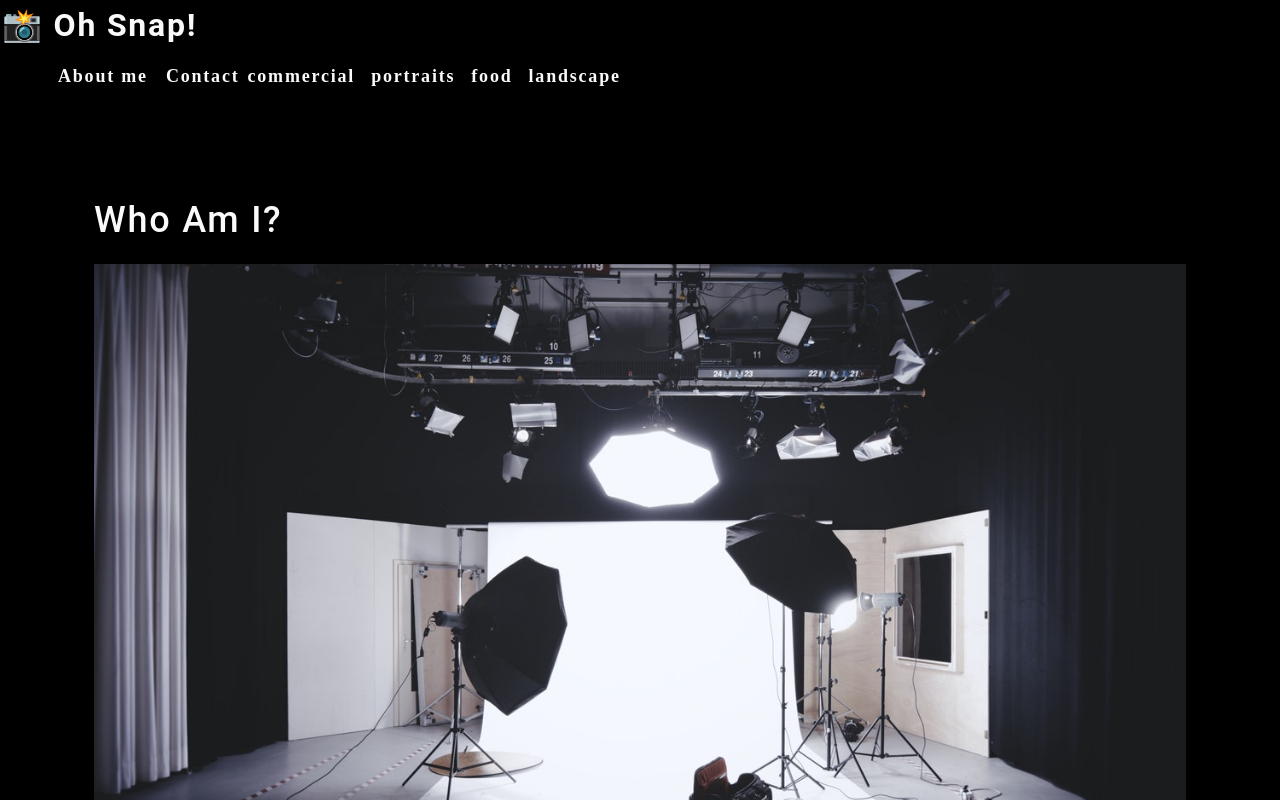
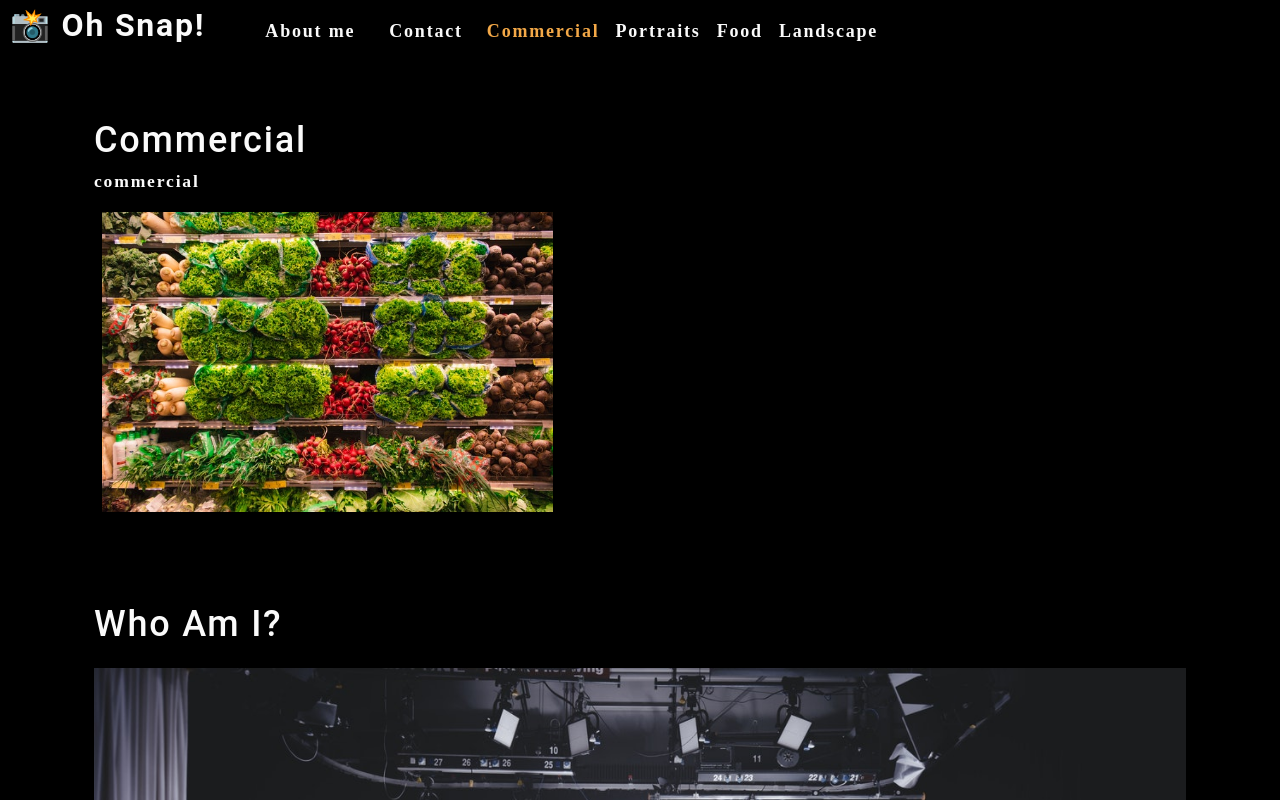
Before and after one commit to dsamuelson/photo-port, a React (Create React App) app: page / in a window 1280 px wide. Shown: the top 800 px of the page. Built offline with nearby package versions, Linux system fonts and the light colour scheme.

Commit message:
adjusted nav component for conditional render

```diff
--- a/src/App.js
+++ b/src/App.js
@@ -1,14 +1,33 @@
-import React from 'react';
-
-import About from './components/About'
-import Nav from './components/Nav'
+import React, { useState } from 'react';
+import Nav from './components/Nav';
+import About from './components/About';
+import Gallery from './components/Gallery';
 
 function App() {
+  const [categories] = useState([
+    {
+      name: 'commercial',
+      description: 'Photos of grocery stores, food trucks, and other commercial projects',
+    },
+    { name: 'portraits', description: 'Portraits of people in my life' },
+    { name: 'food', description: 'Delicious delicacies' },
+    { name: 'landscape', description: 'Fields, farmhouses, waterfalls, and the beauty of nature' },
+  ]);
+
+  const [currentCategory, setCurrentCategory] = useState(categories[0]);
+
   return (
     <div>
-      <Nav></Nav>
+      <Nav
+        categories={categories}
+        setCurrentCategory={setCurrentCategory}
+        currentCategory={currentCategory}
+      ></Nav>
       <main>
-        <About></About>
+        <div>
+          <Gallery></Gallery>
+          <About></About>
+        </div>
       </main>
     </div>
   );
--- /dev/null
+++ b/src/components/Gallery/index.js
@@ -0,0 +1,25 @@
+import React from 'react';
+import { capitalizeFirstLetter } from '../../utils/helpers'
+import photo from "../../assets/small/commercial/0.jpg";
+
+function Gallery(props) {
+    const currentCategory = {
+      name: "commercial",
+      description:
+        "Photos of grocery stores, food trucks, and other commercial projects",
+};
+    return (
+      <section>
+        <h1>{capitalizeFirstLetter(currentCategory.name)}</h1>
+        <p>{currentCategory.name}</p>
+        <div className="flex-row">
+          <img
+            src={photo}
+            alt="Commercial Example"
+            className="img-thumbnail mx-1"
+          />
+        </div>
+      </section>
+    );
+  }
+  export default Gallery;
--- a/src/components/Nav/index.js
+++ b/src/components/Nav/index.js
@@ -1,55 +1,54 @@
-import React from 'react';
+import React, { useEffect } from 'react';
+import { capitalizeFirstLetter } from '../../utils/helpers';
 
-const categories = [
-    {
-      name: "commercial",
-      description:
-        "Photos of grocery stores, food trucks, and other commercial projects",
-    },
-    { name: "portraits", description: "Portraits of people in my life" },
-    { name: "food", description: "Delicious delicacies" },
-    {
-      name: "landscape",
-      description: "Fields, farmhouses, waterfalls, and the beauty of nature",
-    },
-  ];
+function Nav(props) {
+  const {
+    categories = [],
+    setCurrentCategory,
+    currentCategory,
+  } = props;
 
-function categorySelected(name) {
-    console.log(`${name} selected`);
-}
+  useEffect(() => {
+    document.title = capitalizeFirstLetter(currentCategory.name);
+  }, [currentCategory]);
 
-function Nav() {
   return (
-        <header>
+    <header className="flex-row px-1">
       <h2>
-                <a data-testid='link' href="/">
+        <a data-testid="link" href="/">
           <span role="img" aria-label="camera"> 📸</span> Oh Snap!
         </a>
       </h2>
       <nav>
         <ul className="flex-row">
           <li className="mx-2">
-                    <a data-testid='about' href="#about">
+            <a data-testid="about" href="#about">
               About me
             </a>
           </li>
-                <li>
+          <li className="mx-2">
             <span>Contact</span>
           </li>
           {categories.map((category) => (
             <li
-                    className="mx-1"
+              className={`mx-1 ${
+                currentCategory.name === category.name && 'navActive'
+                }`}
               key={category.name}
             >
-                    <span onClick={() => categorySelected(category.name)} >
-                        {category.name}
+              <span
+                onClick={() => {
+                  setCurrentCategory(category)
+                }}
+              >
+                {capitalizeFirstLetter(category.name)}
               </span>
             </li>
           ))}
         </ul>
       </nav>
     </header>
-    )
+  );
 }
 
 export default Nav;
```
Lines whose indentation alone changed are shown as unchanged.
